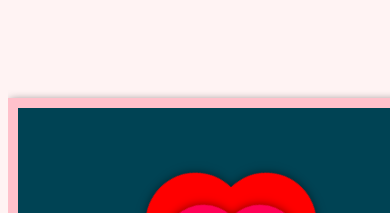
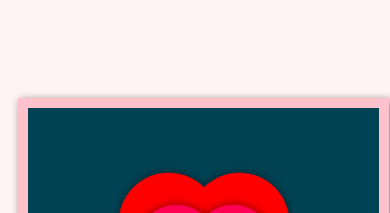
Before and after one commit to RichR31/CSCValentineCard, a plain HTML site: page index.html in a window 390 px wide. Shown: the part 270-483 px from the top of the page. Drawn offline with Linux system fonts and the light colour scheme.

Commit message:
Update index.html
added responsiveness to the index file

```diff
--- a/index.html
+++ b/index.html
@@ -10,6 +10,13 @@
       rel="stylesheet"
     />
     <link rel="stylesheet" href="style.css">
+    <style>
+        @media (max-width: 750px){
+            .card{
+                max-width: 90%;
+            }
+        }
+    </style>
   </head>
   <body>
     <div class="card">
```
